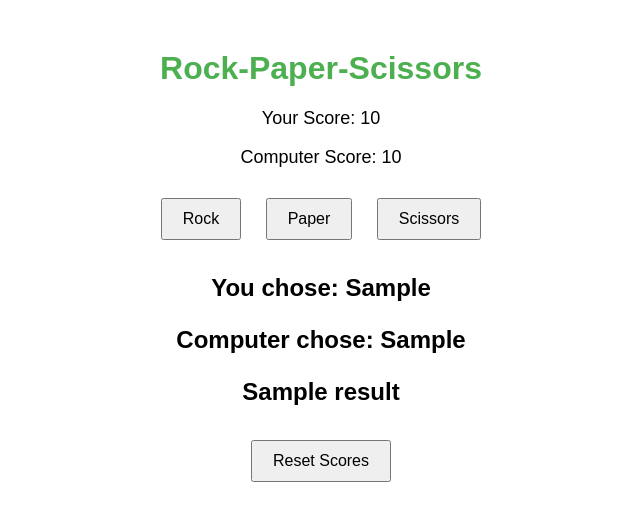
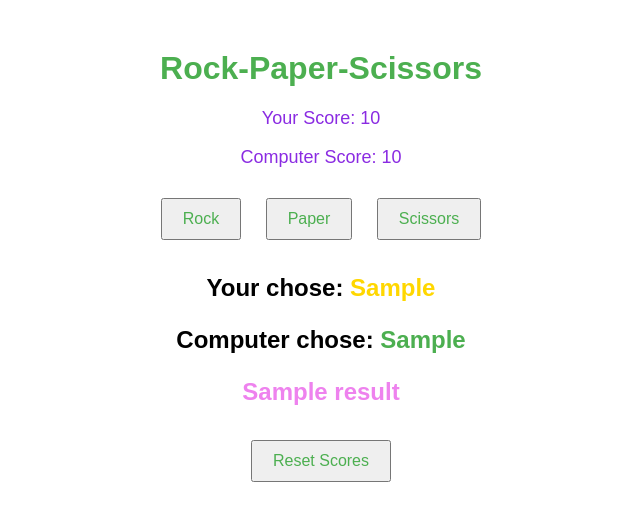
Before and after one commit to Neivanny1/CODSOFT, a Flask app: template ROCKPAPERSCISSOR/templates/index.html in a window 1280 px wide. Shown: the top 521 px of the page, without its empty margins (319-959 px from the left). Run offline with Flask 3, Linux system fonts and the light colour scheme; the template is opened without the code that fills it: most values are stand-ins (such as "Sample title", 1, 10 or a date in 2020).

Commit message:
rock paper scicor task 4

```diff
--- a/ROCKPAPERSCISSOR/main.py
+++ b/ROCKPAPERSCISSOR/main.py
@@ -6,6 +6,9 @@ app = Flask(__name__)
 # Initialize global variables for score tracking
 user_score = 0
 computer_score = 0
+WIN_POINTS = 3
+LOSE_POINTS = 0
+DRAW_POINTS = 1
 
 # Choices for the game
 choices = ["rock", "paper", "scissors"]
@@ -35,12 +38,15 @@ def index():
         winner = determine_winner(user_choice, computer_choice)
 
         if winner == "user":
-            user_score += 1
+            user_score += WIN_POINTS
             result = "You Win!"
         elif winner == "computer":
-            computer_score += 1
+            computer_score += WIN_POINTS
             result = "You Lose!"
         else:
+            # Tie case: Points are shared
+            user_score += DRAW_POINTS
+            computer_score += DRAW_POINTS
             result = "It's a Tie!"
 
     return render_template(
--- a/ROCKPAPERSCISSOR/templates/index.html
+++ b/ROCKPAPERSCISSOR/templates/index.html
@@ -16,6 +16,7 @@
         .scoreboard {
             margin: 20px 0;
             font-size: 18px;
+            color: blueviolet;
         }
         .choices {
             margin: 20px 0;
@@ -25,6 +26,7 @@
             font-size: 16px;
             margin: 10px;
             cursor: pointer;
+            color: #4CAF50;
         }
         .result {
             margin: 20px 0;
@@ -47,12 +49,21 @@
         </div>
     </form>
     {% if result %}
-    <div class="result">
-        <p>You chose: <strong>{{ user_choice }}</strong></p>
-        <p>Computer chose: <strong>{{ computer_choice }}</strong></p>
-        <p>{{ result }}</p>
-    </div>
+    <div class="result" >
+        <div class="who">
+            <p>Your chose: <strong style="color: gold;">{{ user_choice }}</strong></p>
+            <p>Computer chose: <strong style="color: #4CAF50;">{{ computer_choice }}</strong></p>
+        </div>
+        {% if result == 'You Win!' %}
+            <p style="color: #4CAF50;">{{ result }}</p>
+        {% elif result == 'You Lose!' %}
+            <p style="color: red">{{ result }}</p>
+        {% else %}
+            <p style="color: violet">{{ result }}</p>
+        {% endif %}
+        </div>
     {% endif %}
+
     <a href="/reset"><button>Reset Scores</button></a>
 </body>
 </html>
```
